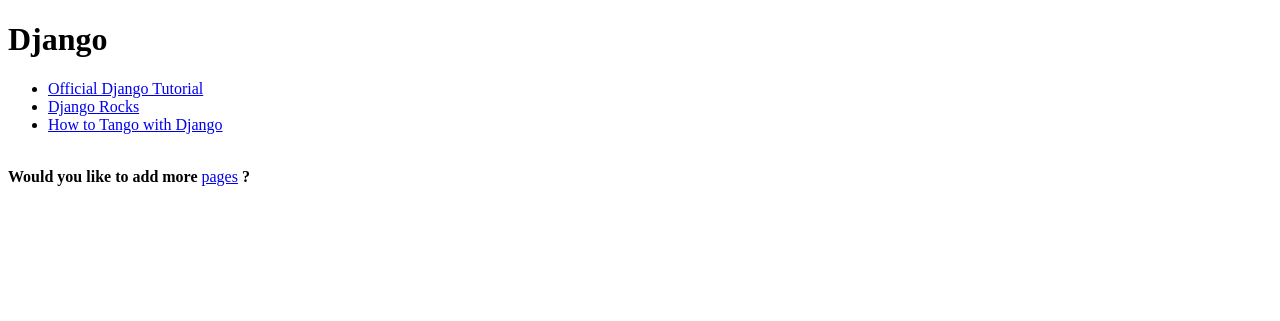
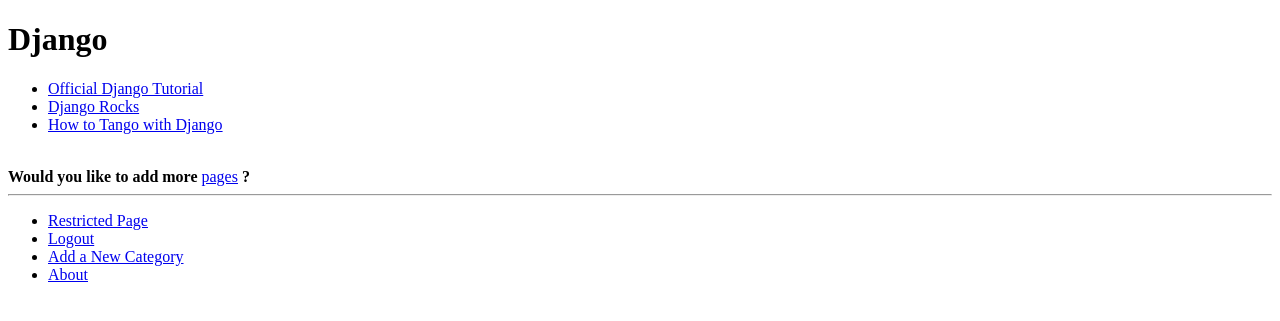
Before and after one commit to nicomorell/twd, a Django app: page /rango/category/django/ in a window 1280 px wide. Shown: the top 321 px of the page. Run offline with Django 3.2, Linux system fonts and the light colour scheme; a user stored in the database is signed in; data comes from the database, SQL or seed files in the repository; both versions use the stored data as it was after the commit.

Commit message:
Chapter 10

```diff
--- a/tango_with_django_project/templates/rango/add_page.html
+++ b/tango_with_django_project/templates/rango/add_page.html
@@ -7,7 +7,7 @@
     <body>
         <h1>Add page</h1><br/>
 
-            <form id="page_form" method="POST" action="{% url 'add_page' category.slug %}">
+            <form id="page_form" method="POST" action="/rango/category/{{category.slug}}/add_page/">
             {% csrf_token %}
             {% for hidden in form.hidden_fields %}
                 {{ hidden }}
--- /dev/null
+++ b/tango_with_django_project/templates/rango/base.html
@@ -0,0 +1,30 @@
+<!DOCTYPE html>
+
+<html>
+    <head>
+        <title>Rango - {% block title %}How to Tango with Django!{% endblock %}</title>
+    </head>
+
+    <body>
+        <div>
+            {% block body_block %}{% endblock %}
+        </div>
+
+        <hr />
+
+<div>
+        <ul>
+  	  {% if user.is_authenticated %}
+     	   <li><a href="{% url 'restricted' %}">Restricted Page</a></li>
+      	  <li><a href="{% url 'logout' %}">Logout</a></li>
+       	 <li><a href="{% url 'add_category' %}">Add a New Category</a></li>
+   	 {% else %}
+     	   <li><a href="{% url 'register' %}">Register Here</a></li>
+      	  <li><a href="{% url 'login' %}">Login</a></li>
+   	 {% endif %}
+
+   	 <li><a href="{% url 'about' %}">About</a></li>
+    	</ul>
+</div>
+    </body>
+</html>
--- a/tango_with_django_project/templates/rango/category.html
+++ b/tango_with_django_project/templates/rango/category.html
@@ -1,10 +1,11 @@
-<!DOCTYPE html>
-<html>
-    <head>
-        <title>Rango</title>
-    </head>
 
-    <body>
+{% extends 'rango/base.html' %}
+
+{% load staticfiles %}
+
+{% block title %}{{ category_name }}{% endblock %}
+
+{% block body_block %}
         {%if category %} <!-- If category is defined we proceed to check pages -->
         <h1>{{ category_name }}</h1>
             {% if pages %}
@@ -21,11 +22,10 @@
 		{% endif %}
             {% else %}
                 <strong>No pages currently in category. Would you like to </strong>
-                <a href="{% url 'add_page' category.slug %}">make one</a>
+                <a href="/rango/category/{{category.slug}}/add_page/">make one</a>
                 <strong>?</strong>
             {% endif %}
         {% else %} <!-- If category is not defind an error message tells us so! -->
             The specified category {{ category_name }} does not exist!
         {% endif %}
-    </body>
-</html>
+{% endblock %}
--- a/tango_with_django_project/templates/rango/index.html
+++ b/tango_with_django_project/templates/rango/index.html
@@ -15,7 +15,7 @@
             <ul>
                 {% for category in categories %}
                 <!-- Following line changed to add an HTML hyperlink -->
-                <li><a href="/rango/category/{{ category.slug }}">{{ category.name }}</a></li>
+    		<li><a href="{% url 'category'  category.slug %}">{{ category.name }}</a></li>
                 {% endfor %}
             </ul>
        {% else %}
```
Also changed, not shown: tango_with_django_project/db.sqlite3.
